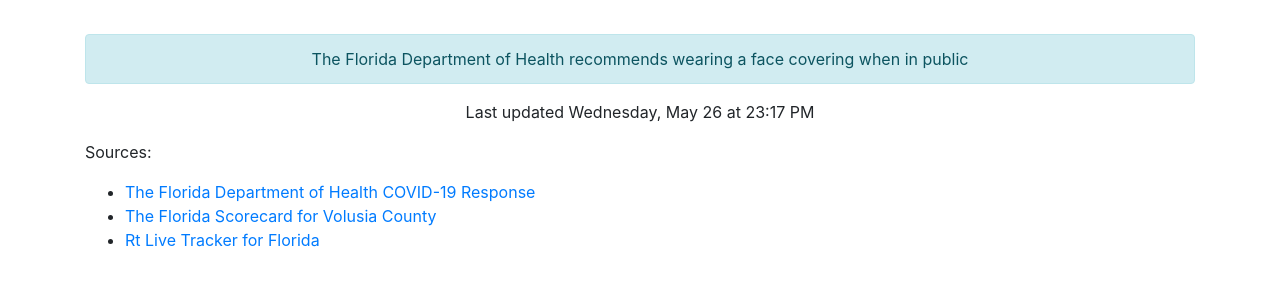
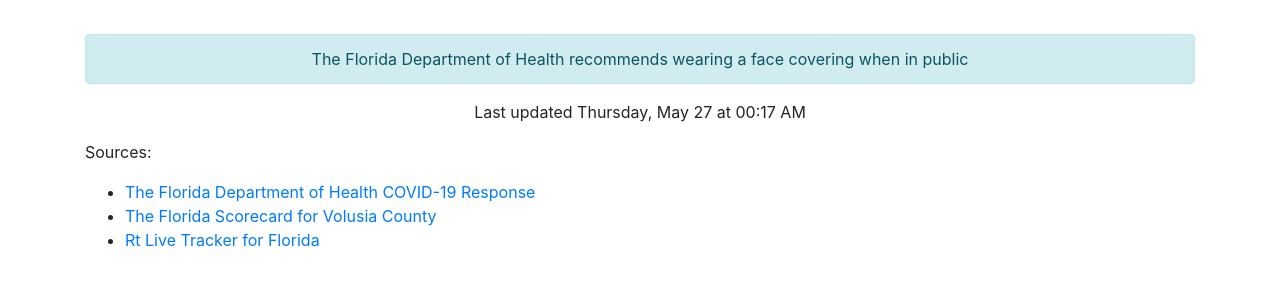
Before and after one commit to thinkjson/timeforchurch, a Jekyll site: the page built from index.md, in a window 1280 px wide. Shown: the part 544-830 px from the top of the page. Built offline with Jekyll 4.4.1, drawn with Linux system fonts in a browser that asks for light colours; our own code applies the rules of GitHub Pages for plain Markdown files.

Commit message:
Updating data

```diff
--- a/_includes/data.html
+++ b/_includes/data.html
@@ -10,4 +10,4 @@
     <div class="outcome text-success">YES</div>
     <div class="alert alert-info" role="alert">The Florida Department of Health recommends wearing a face covering when in public</div>
 
-    <p>Last updated Wednesday, May 26 at 23:17 PM</p>
+    <p>Last updated Thursday, May 27 at 00:17 AM</p>
```
